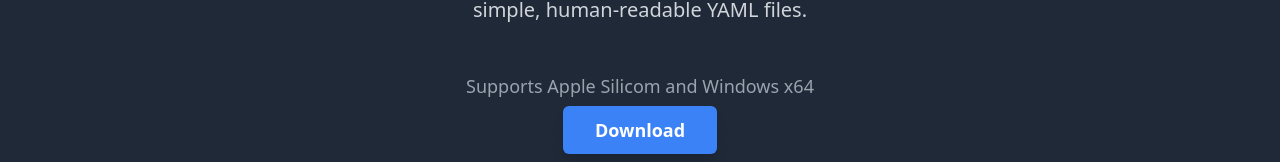
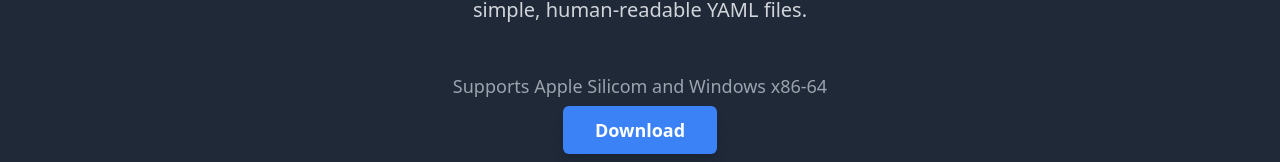
Before and after one commit to DevPlus31/schemly-front, a React (Create React App) app: page / in a window 1280 px wide. Shown: the part 304-466 px from the top of the page. Built offline with nearby package versions, Linux system fonts and the light colour scheme.

Commit message:
fix typo

```diff
--- a/src/index.jsx
+++ b/src/index.jsx
@@ -120,7 +120,7 @@ const Hero = () => {
                 Schemly is a command-line tool built with Rust for maximum performance and reliability. It streamlines Laravel development by automating the creation of essential code components like models, controllers, and migrations directly from simple, human-readable YAML files.
             </p>
 
-            <p className="mb-4 text-gray-400 text-lg font-light">Supports Apple Silicom and Windows x64</p>
+            <p className="mb-4 text-gray-400 text-lg font-light">Supports Apple Silicom and Windows x86-64</p>
             <a target="_blank" href="https://github.com/DevPlus31/schemly/releases" className="bg-blue-500 text-white px-8 py-3 rounded-md text-lg font-semibold hover:bg-blue-600 transition duration-300 transform hover:scale-105 shadow-lg">
                 Download
             </a>
```
